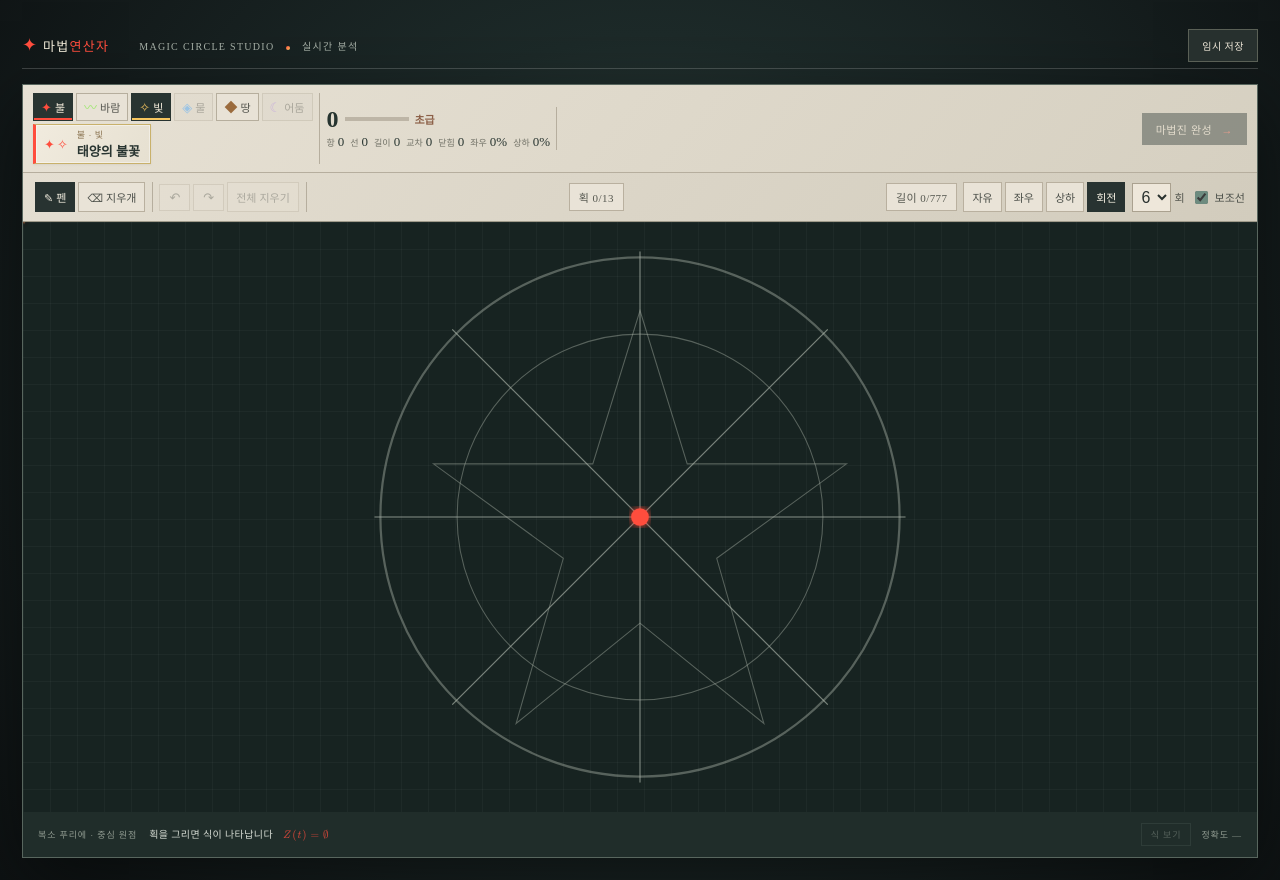
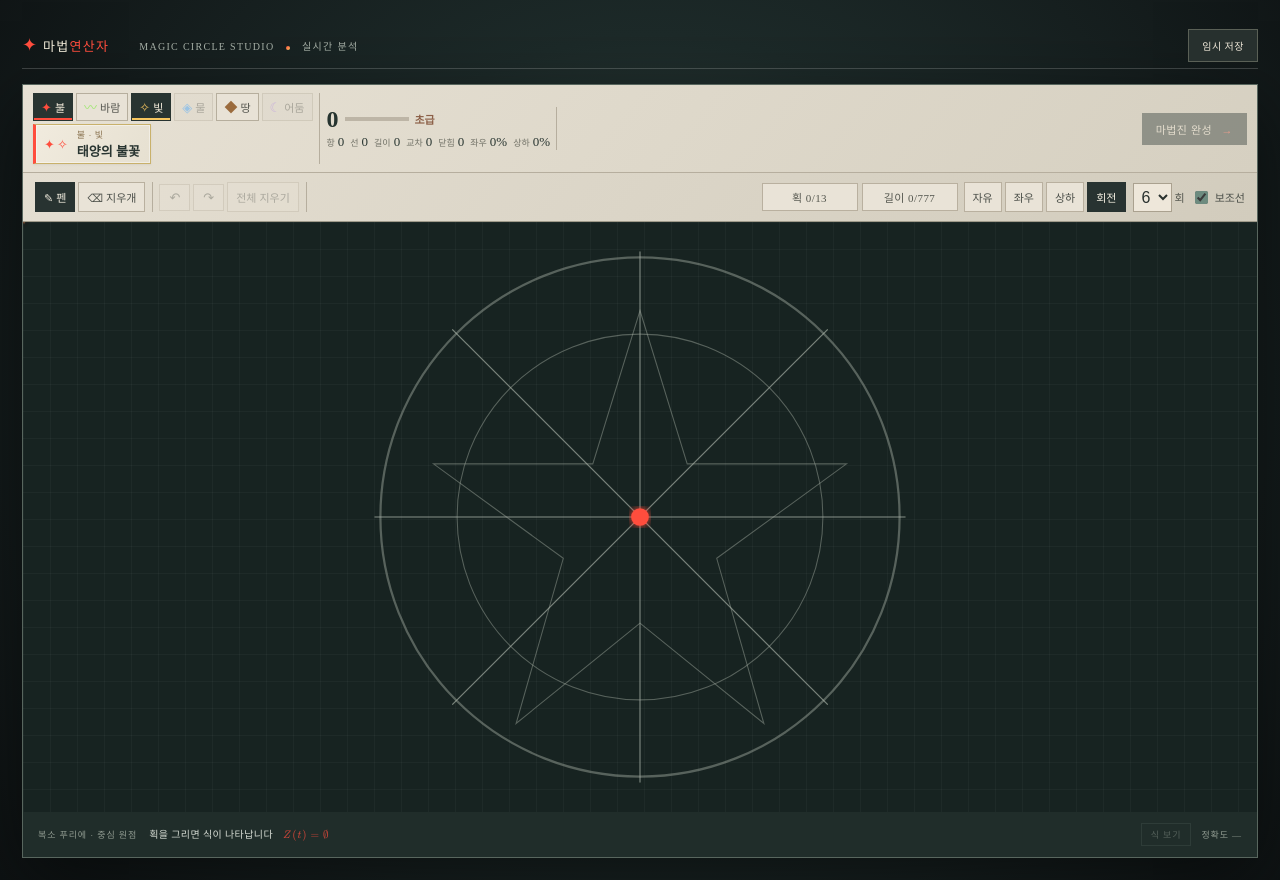
Before and after one commit to yunuleoj-ops/-, a Next.js app: page / in a window 1280 px wide. Built offline with nearby package versions, Linux system fonts and the light colour scheme.

Commit message:
line up the two budgets

```diff
--- a/app/globals.css
+++ b/app/globals.css
@@ -27,7 +27,7 @@
 .card-stage .share-circle{grid-row:3;align-self:start}
 .sheet-head{text-align:center}
 /* 남은 획. 다 쓰면 색이 바뀌어 '왜 안 그려지지'를 화면이 먼저 말한다. */
-.stroke-count{margin-left:auto;padding:5px 9px;border:1px solid #b9b09f;background:#e9e3d7;color:#55574f;font:11px 'DM Mono';letter-spacing:.04em;white-space:nowrap}
+.budget{margin-left:auto;display:flex;align-items:center;gap:4px}.stroke-count{padding:5px 9px;border:1px solid #b9b09f;background:#e9e3d7;color:#55574f;font:11px 'DM Mono';letter-spacing:.04em;white-space:nowrap;text-align:center;font-variant-numeric:tabular-nums;min-width:96px}
 .stroke-count.full{border-color:var(--accent);background:#283331;color:#f3eee0;box-shadow:inset 0 -2px var(--accent)}
 /* 슬라이더와 범례는 위 그림에 딸린 설명이라 그림과 같은 폭으로 세운다.
    시트 폭을 다 쓰면 그림만 가운데 떠 있는 섬처럼 보인다. */
--- a/app/page.tsx
+++ b/app/page.tsx
@@ -217,6 +217,8 @@ export default function Home() {
             <button className="icon" onClick={redo} disabled={!future.length} aria-label="다시 실행" title="다시 실행">↷</button>
             <button onClick={() => { dispatch({ type: "clear" }); setSaved(false); }} disabled={!strokes.length}>전체 지우기</button>
           </div>
+          {/* 두 예산은 한 쌍으로 읽힌다. 따로 두면 flex 의 auto 여백이 둘 사이를 갈라 놓는다. */}
+          <div className="budget">
             <span className={full ? "stroke-count full" : "stroke-count"}
               title={full ? "획을 다 썼습니다. 되돌리거나 지우고 다시 그리세요" : `한 마법진에 획 ${MAX_STROKES}개까지`}>
               획 {strokes.length}/{MAX_STROKES}
@@ -225,6 +227,7 @@ export default function Home() {
               title={outOfInk ? "선을 다 썼습니다. 지우거나 되돌리면 다시 그릴 수 있습니다" : `모든 획의 길이 합은 ${MAX_LENGTH}까지`}>
               길이 {Math.round(inkUsed)}/{MAX_LENGTH}
             </span>
+          </div>
           <div className="tool-group">
             {([ ["free", "자유"], ["mirrorX", "좌우"], ["mirrorY", "상하"], ["rotate", "회전"] ] as [Symmetry, string][]).map(([id, label]) => <button key={id} onClick={() => setSymmetry(id)} className={symmetry === id ? "on" : ""}>{label}</button>)}
             <select aria-label="회전 복사 수" value={rotationCount} disabled={symmetry !== "rotate"} onChange={(event) => setRotationCount(Number(event.target.value))}>{[2, 3, 4, 6, 8].map((count) => <option key={count}>{count}</option>)}</select>
```
Lines whose indentation alone changed are shown as unchanged.
